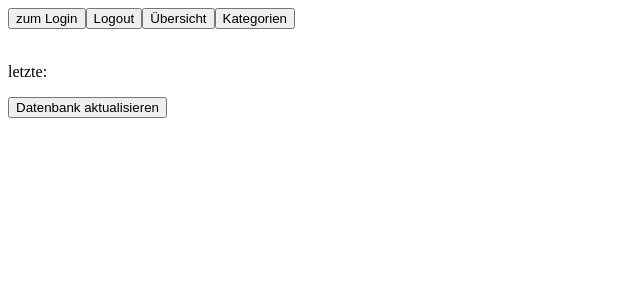
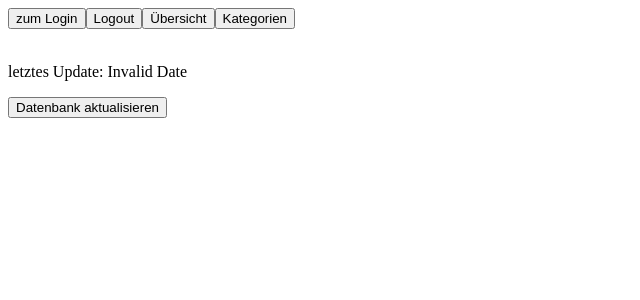
Before and after one commit to stedo005/stedo-capstone, a React (Create React App) app in the folder frontend/: page /overview in a window 1280 px wide. Shown: the top 300 px of the page, without its empty margins (0-640 px from the left). Built offline with nearby package versions, Linux system fonts and the light colour scheme; no server answers.

Commit message:
format date and example useNavigate

```diff
--- a/frontend/src/App.tsx
+++ b/frontend/src/App.tsx
@@ -1,10 +1,12 @@
 import React from 'react';
-import {Link, Outlet} from 'react-router-dom';
+import {Link, Outlet, useNavigate} from 'react-router-dom';
 import {useTranslation} from "react-i18next";
 
 function App() {
 
     const {t} = useTranslation()
+
+    const navigate = useNavigate()
 
     const logout = () => {
         localStorage.removeItem("token")
@@ -17,7 +19,7 @@ function App() {
                 <Link to={"login"}><button>{t("zum Login")}</button></Link>
                 <Link to={"logout"}><button onClick={logout}>{t("Logout")}</button></Link>
                 <Link to={"overview"}><button>{t("Übersicht")}</button></Link>
-                <Link to={"categories"}><button>{t("Kategorien")}</button></Link>
+                <button onClick={() => navigate("../categories")}>Kategorien</button>
             </div><br/>
             <Outlet />
         </div>
--- a/frontend/src/Main/Overview.tsx
+++ b/frontend/src/Main/Overview.tsx
@@ -41,7 +41,7 @@ const Overview = () => {
 
     return (
         <div>
-            <p>letzte: {lastUpdate}</p>
+            <p>{t("letztes Update: ")}{new Date(lastUpdate).toLocaleDateString()}</p>
             <button onClick={refreshDatabase}>{t("Datenbank aktualisieren")}</button>
             <br/><br/>
         </div>
```
